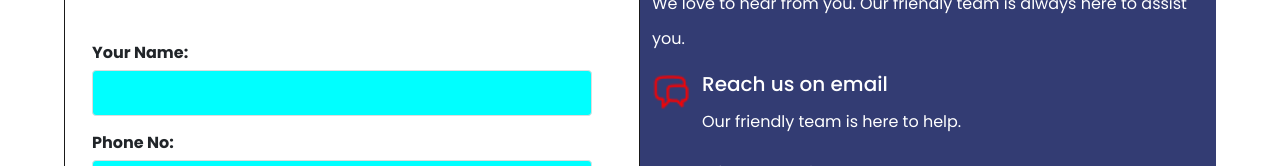
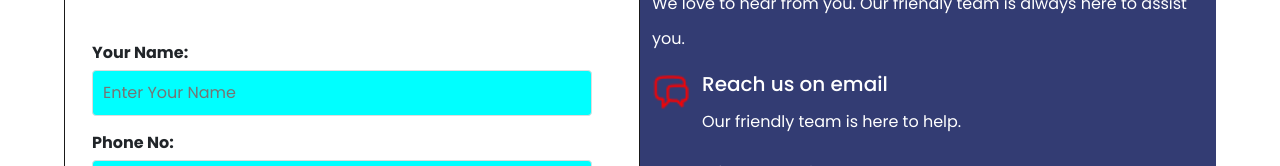
Before and after one commit to chaman16112/mukhrje-exports, a plain HTML site: page contact.html in a window 1280 px wide. Shown: the part 192-358 px from the top of the page. Drawn offline with nearby package versions, Linux system fonts and the light colour scheme.

Commit message:
add change

```diff
--- a/contact.html
+++ b/contact.html
@@ -60,7 +60,7 @@
                         <form class="contact-form" action="/submit-form" method="post">
                             <div class="form-group">
                                 <label for="name">Your Name:</label>
-                                <input type="text" id="name" name="name" required>
+                                <input type="text" id="name" name="name" placeholder="Enter Your Name" required>
                             </div>
                             <div class="form-group">
                                 <label for="phone">Phone No:</label>
```
